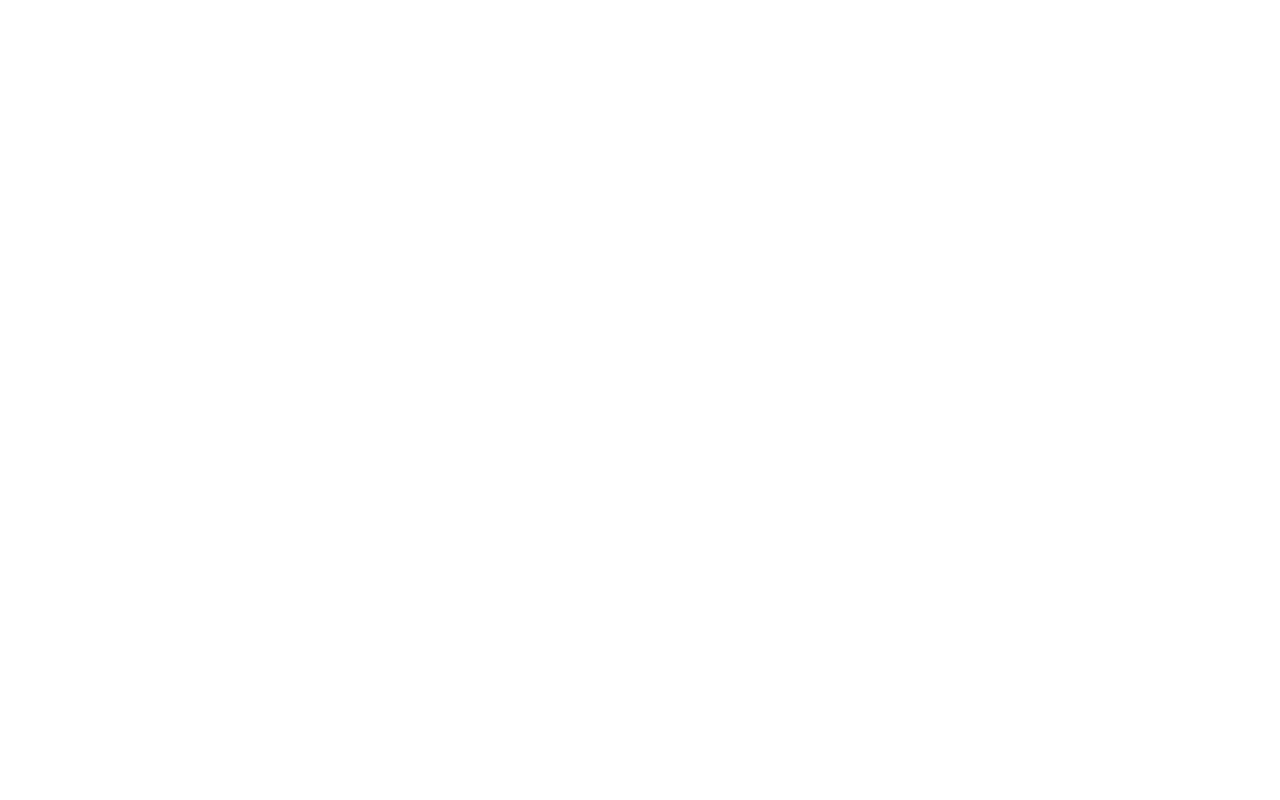
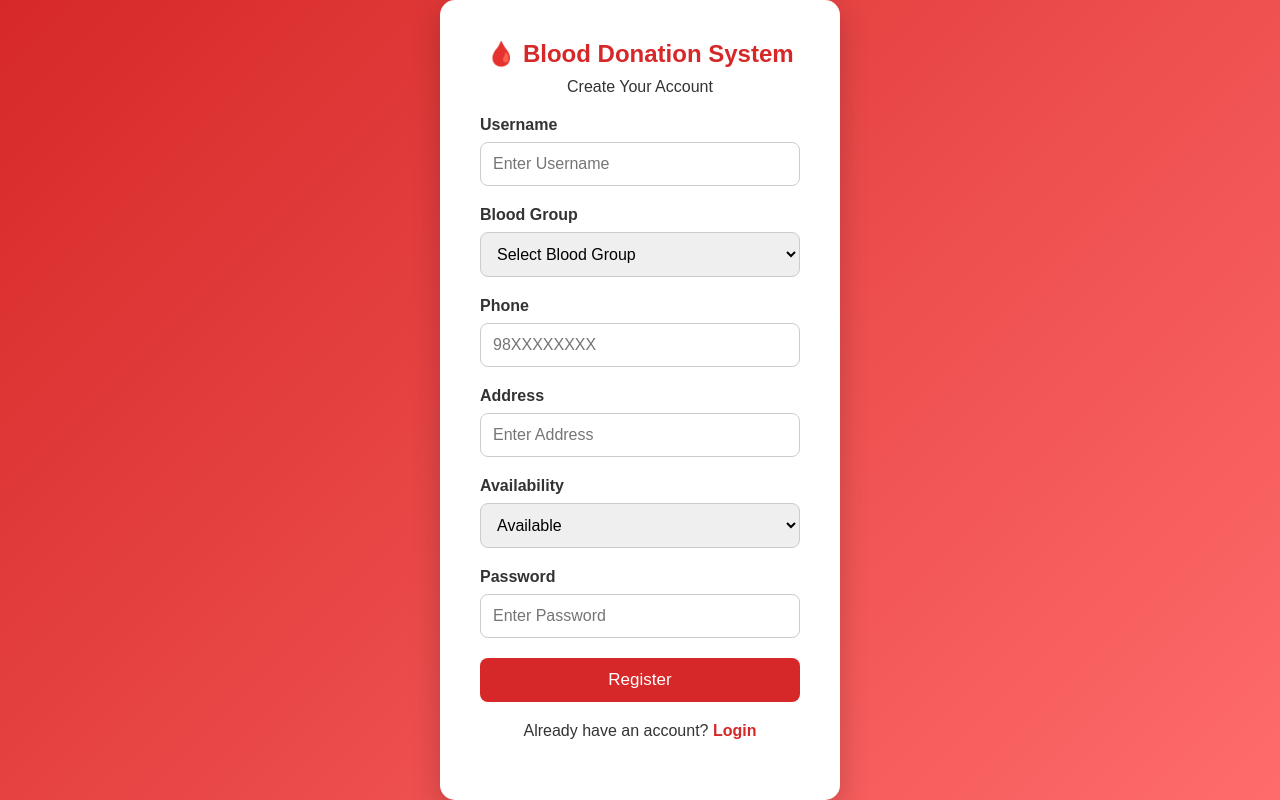
Before and after one commit to biseshghimire243-cyber/Blooddonation, a plain HTML site: page BloodDonationSystem/frontend/register.html in a window 1280 px wide. Drawn offline with Linux system fonts and the light colour scheme.

Commit message:
Complete login page

```diff
--- a/BloodDonationSystem/frontend/css/style.css
+++ b/BloodDonationSystem/frontend/css/style.css
@@ -331,3 +331,102 @@
 }
 
 }
+/* LOGIN PAGE */
+
+.login-page{
+    background: linear-gradient(135deg,#d62828,#ff6b6b);
+    display:flex;
+    justify-content:center;
+    align-items:center;
+    height:100vh;
+}
+
+.login-container{
+    width:100%;
+    display:flex;
+    justify-content:center;
+    align-items:center;
+}
+
+.login-card{
+    width:400px;
+    background:#fff;
+    padding:40px;
+    border-radius:15px;
+    box-shadow:0 10px 30px rgba(0,0,0,.2);
+}
+
+.login-card h2{
+    text-align:center;
+    color:#d62828;
+    margin-bottom:10px;
+}
+
+.login-card p{
+    text-align:center;
+    margin-bottom:20px;
+}
+
+.input-group{
+    margin-bottom:20px;
+}
+
+.input-group label{
+    display:block;
+    margin-bottom:8px;
+    font-weight:bold;
+}
+
+.input-group input{
+    width:100%;
+    padding:12px;
+    border:1px solid #ccc;
+    border-radius:8px;
+    font-size:16px;
+}
+
+.password-box{
+    position:relative;
+}
+
+.password-box i{
+    position:absolute;
+    right:15px;
+    top:14px;
+    cursor:pointer;
+    color:#777;
+}
+
+.login-card button{
+    width:100%;
+    padding:12px;
+    background:#d62828;
+    color:white;
+    border:none;
+    border-radius:8px;
+    font-size:17px;
+    cursor:pointer;
+    transition:.3s;
+}
+
+.login-card button:hover{
+    background:#b71c1c;
+}
+
+.register-link{
+    text-align:center;
+    margin-top:20px;
+}
+
+.register-link a{
+    color:#d62828;
+    text-decoration:none;
+    font-weight:bold;
+}
+select{
+    width:100%;
+    padding:12px;
+    border:1px solid #ccc;
+    border-radius:8px;
+    font-size:16px;
+}
--- a/BloodDonationSystem/frontend/js/register.js
+++ b/BloodDonationSystem/frontend/js/register.js
@@ -0,0 +1,52 @@
+document.getElementById("registerForm").addEventListener("submit", async (e) => {
+
+    e.preventDefault();
+
+    const user = {
+
+        username: document.getElementById("username").value,
+        password: document.getElementById("password").value,
+        blood_group: document.getElementById("blood_group").value,
+        phone: document.getElementById("phone").value,
+        address: document.getElementById("address").value,
+        availability: document.getElementById("availability").value
+
+    };
+
+    try{
+
+        const response = await fetch("http://localhost:5000/api/auth/register",{
+
+            method:"POST",
+
+            headers:{
+                "Content-Type":"application/json"
+            },
+
+            body:JSON.stringify(user)
+
+        });
+
+        const data = await response.json();
+
+        if(data.success){
+
+            alert("Registration Successful");
+
+            window.location.href="login.html";
+
+        }else{
+
+            alert(data.message);
+
+        }
+
+    }catch(error){
+
+        console.log(error);
+
+        alert("Server Error");
+
+    }
+
+});
--- a/BloodDonationSystem/frontend/login.html
+++ b/BloodDonationSystem/frontend/login.html
@@ -0,0 +1,67 @@
+<!DOCTYPE html>
+<html lang="en">
+<head>
+    <meta charset="UTF-8">
+    <meta name="viewport" content="width=device-width, initial-scale=1.0">
+    <title>Login - Blood Donation System</title>
+
+    <link rel="stylesheet" href="css/style.css">
+
+    <link rel="stylesheet" href="https://cdnjs.cloudflare.com/ajax/libs/font-awesome/6.7.2/css/all.min.css">
+</head>
+<body class="login-page">
+
+<div class="login-container">
+
+    <div class="login-card">
+
+        <h2>🩸 Blood Donation System</h2>
+        <p>Login to your account</p>
+
+        <form id="loginForm">
+
+            <div class="input-group">
+                <label>Username</label>
+                <input
+                    type="text"
+                    id="username"
+                    placeholder="Enter Username"
+                    required
+                >
+            </div>
+
+            <div class="input-group">
+                <label>Password</label>
+
+                <div class="password-box">
+
+                    <input
+                        type="password"
+                        id="password"
+                        placeholder="Enter Password"
+                        required
+                    >
+
+                    <i class="fa-solid fa-eye" id="togglePassword"></i>
+
+                </div>
+
+            </div>
+
+            <button type="submit">Login</button>
+
+        </form>
+
+        <p class="register-link">
+            Don't have an account?
+            <a href="register.html">Register</a>
+        </p>
+
+    </div>
+
+</div>
+
+<script src="js/login.js"></script>
+
+</body>
+</html>
--- a/BloodDonationSystem/frontend/register.html
+++ b/BloodDonationSystem/frontend/register.html
@@ -0,0 +1,114 @@
+<!DOCTYPE html>
+<html lang="en">
+<head>
+    <meta charset="UTF-8">
+    <meta name="viewport" content="width=device-width, initial-scale=1.0">
+    <title>Register - Blood Donation System</title>
+
+    <link rel="stylesheet" href="css/style.css">
+
+    <link rel="stylesheet" href="https://cdnjs.cloudflare.com/ajax/libs/font-awesome/6.7.2/css/all.min.css">
+</head>
+<body class="login-page">
+
+<div class="login-container">
+
+    <div class="login-card">
+
+        <h2>🩸 Blood Donation System</h2>
+        <p>Create Your Account</p>
+
+        <form id="registerForm">
+
+            <div class="input-group">
+                <label>Username</label>
+                <input
+                    type="text"
+                    id="username"
+                    placeholder="Enter Username"
+                    required
+                >
+            </div>
+
+            <div class="input-group">
+                <label>Blood Group</label>
+
+                <select id="blood_group" required>
+
+                    <option value="">Select Blood Group</option>
+
+                    <option>A+</option>
+                    <option>A-</option>
+                    <option>B+</option>
+                    <option>B-</option>
+                    <option>AB+</option>
+                    <option>AB-</option>
+                    <option>O+</option>
+                    <option>O-</option>
+
+                </select>
+
+            </div>
+
+            <div class="input-group">
+                <label>Phone</label>
+
+                <input
+                    type="text"
+                    id="phone"
+                    placeholder="98XXXXXXXX"
+                    required
+                >
+            </div>
+
+            <div class="input-group">
+                <label>Address</label>
+
+                <input
+                    type="text"
+                    id="address"
+                    placeholder="Enter Address"
+                    required
+                >
+            </div>
+
+            <div class="input-group">
+                <label>Availability</label>
+
+                <select id="availability">
+
+                    <option value="available">Available</option>
+                    <option value="unavailable">Unavailable</option>
+
+                </select>
+
+            </div>
+
+            <div class="input-group">
+                <label>Password</label>
+
+                <input
+                    type="password"
+                    id="password"
+                    placeholder="Enter Password"
+                    required
+                >
+            </div>
+
+            <button type="submit">Register</button>
+
+        </form>
+
+        <p class="register-link">
+            Already have an account?
+            <a href="login.html">Login</a>
+        </p>
+
+    </div>
+
+</div>
+
+<script src="js/register.js"></script>
+
+</body>
+</html>
```
Also changed, not shown: BloodDonationSystem/frontend/js/login.js (+64 -0 lines).
